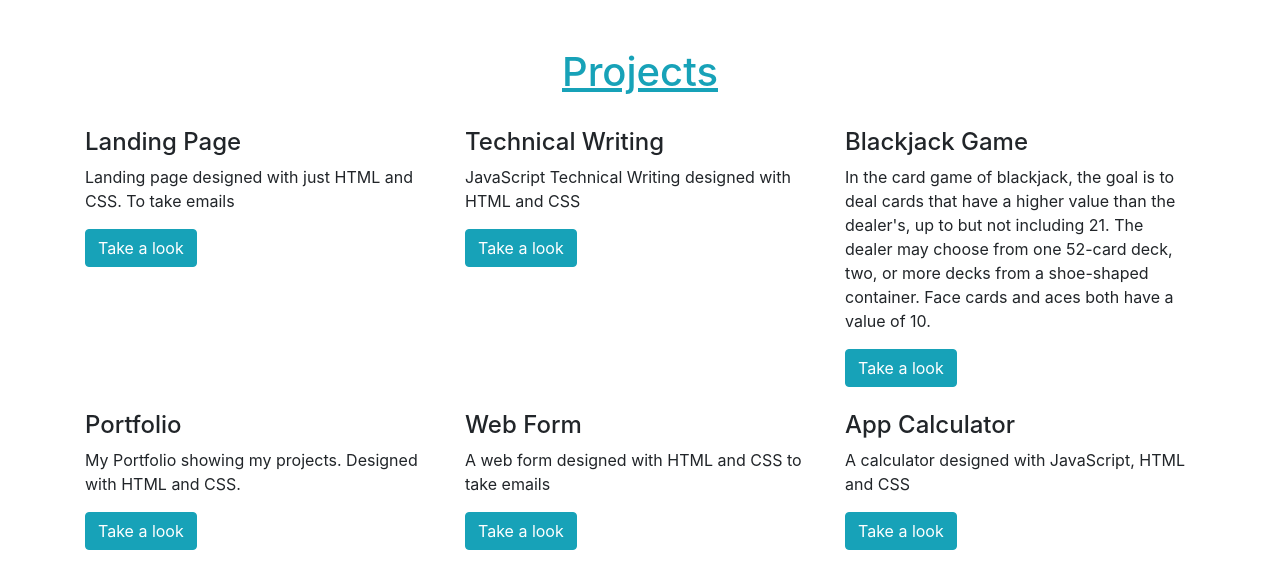
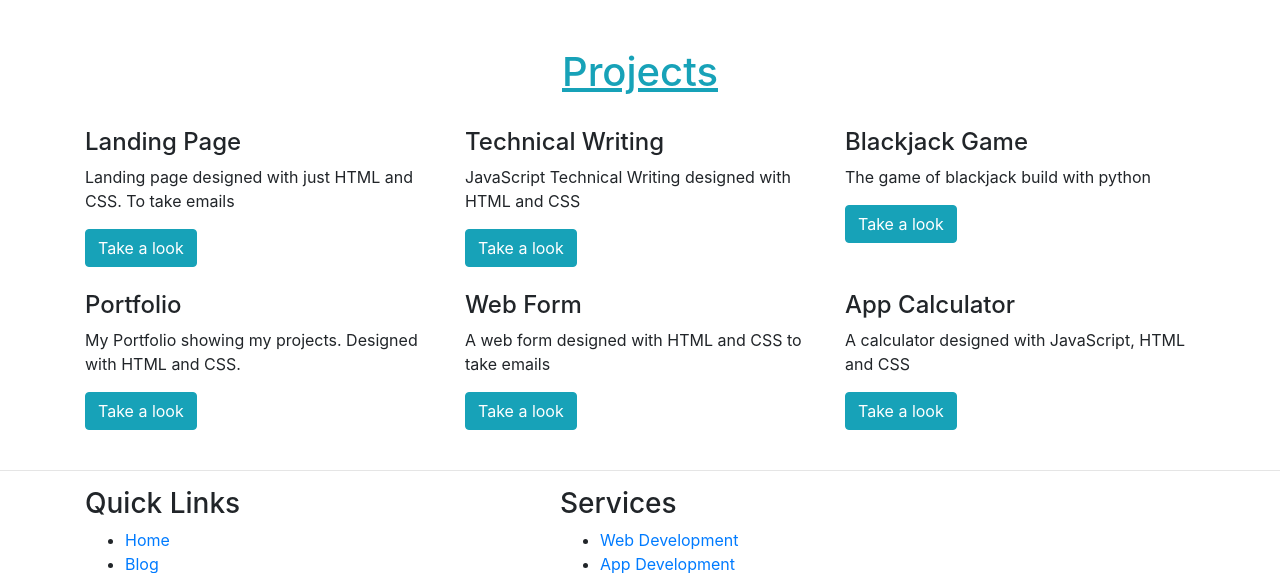
Before and after one commit to Enecode/myblog, a Django app: page /project/ in a window 1280 px wide. Shown: the part 58-631 px from the top of the page. Run offline with Django 4.2, Linux system fonts and the light colour scheme; some libraries are stand-ins or nearby versions.

Commit message:
reduced the detail of the black jack game

```diff
--- a/blogs/templates/blogs/project.html
+++ b/blogs/templates/blogs/project.html
@@ -27,9 +27,7 @@
                 </div>
                 <div class="col-md-4">
                     <h4>Blackjack Game</h4>
-                    <p>In the card game of blackjack, the goal is to deal cards that have a higher value than the
-                        dealer's, up to but not including 21. The dealer may choose from one 52-card deck, two, or more
-                        decks from a shoe-shaped container. Face cards and aces both have a value of 10.</p>
+                    <p>The game of blackjack build with python</p>
                     <a href="https://github.com/Enecode/Black-Jack-Game-Build-With-Python" class="btn btn-info">Take a look</a>
                 </div>
             </div><br>
```
